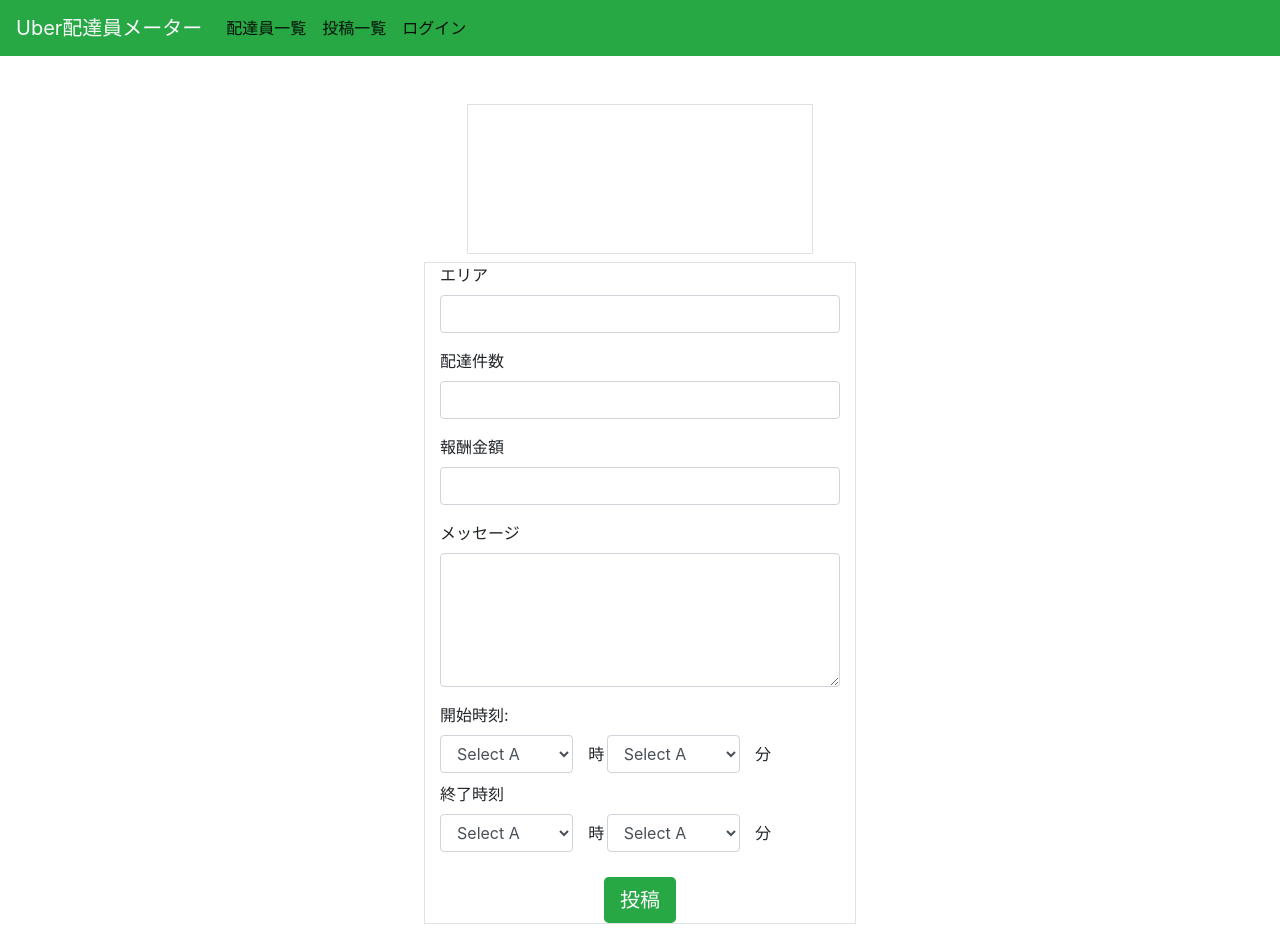
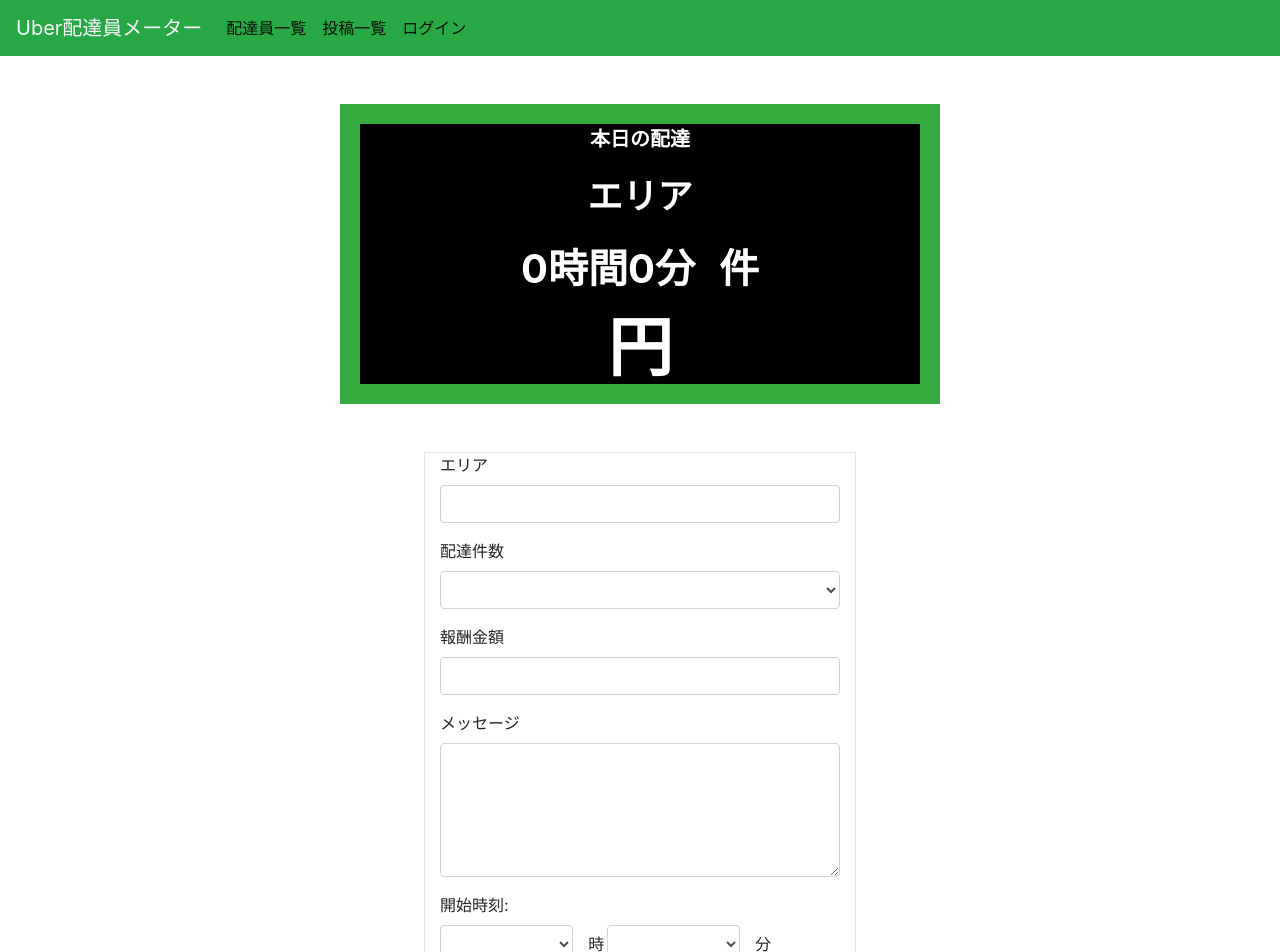
Before and after one commit to tadashimasuda/uber_frontend, a Nuxt app: page /create in a window 1280 px wide. Shown: the top 952 px of the page. Built offline with nearby package versions, Linux system fonts and the light colour scheme.

Commit message:
create func base64 blob

```diff
--- /dev/null
+++ b/components/CreateImgBtn.vue
@@ -0,0 +1,46 @@
+<template>
+  <div class="text-center">
+    <!-- <button
+      class="btn btn-primary btn-lg bg-success border-0"
+      ref="capture"
+    > -->
+    <div class="wrap">
+        <div class="button" ref="capture">作成する</div>
+    </div>
+      <!-- 投稿
+    </button> -->
+  </div>
+</template>
+
+<script>
+export default {
+  mounted() {
+    const elm = this.$refs.capture;
+    const self = this;
+    this.$nextTick(() => {
+      if (process.client) {
+        const h2c = require("html2canvas");
+        elm.addEventListener("click", () => {
+          self.$store.dispatch("post/setLoading", true);
+          window.scrollTo(0, 0);
+          h2c(document.querySelector("#image")).then(canvas => {
+            canvas.toBlob(blob => {
+              const reader = new FileReader();
+              reader.readAsDataURL(blob);
+              reader.onload = function () {
+                const dataURL = this.result;
+                self.handleClick(dataURL);
+              };
+            });
+          });
+        });
+      }
+    });
+  },
+  methods: {
+    handleClick(dataURL) {
+      this.$emit("click", dataURL);
+    },
+  },
+};
+</script>
--- a/package.json
+++ b/package.json
@@ -12,6 +12,7 @@
     "@nuxtjs/auth": "^4.9.1",
     "@nuxtjs/axios": "^5.12.2",
     "core-js": "^3.6.5",
+    "html2canvas": "^1.0.0-rc.7",
     "nuxt": "^2.14.6"
   },
   "devDependencies": {}
--- a/pages/create.vue
+++ b/pages/create.vue
@@ -1,58 +1,191 @@
 <template>
     <div class="container col-10">
-        <div class="post border mt-5 mx-auto col-md-4" style="height:150px">
+        <div class="post mt-5 mx-auto">
+            <div id="image">
+                <p id="img_title">本日の配達</p>
+                <p id="img_area">{{ area }} エリア</p>
+                <div id="img_time_count">
+                    <span id="time">{{ time }}</span>
+                    <span id="count" class="ml-4">{{ count }}件</span>
+                </div>
+                <div id="img_fee">
+                    <span id="fee">{{ fee }}円</span>
+            </div>
+    </div>
         </div>
-        <div class="col-md-5 border mx-auto mt-2">
-            <form @submit.prevent="submit">
-                <div class="form-group ">
+        <div class="col-md-5 border mx-auto mt-5">
+            <form>
+                <div class="form-group">
                     <label>エリア</label>
-                    <input type="text" class="form-control">
-                    <small class="form-text text-danger"></small>
+                    <input v-model="area" type="text" class="form-control">
+                    <small class="form-text text-danger" v-if="errors.area">{{errors.area}}</small>
                 </div>
                 <div class="form-group ">
                     <label>配達件数</label>
-                    <input type="text" class="form-control">
-                    <small class="form-text text-danger"></small>
+                    <select v-model="count" class="form-control">
+                        <option v-for="count in 50" :key="count.id" :value="count">
+                        {{ count }}
+                        </option>
+                    </select>
+                    <small class="form-text text-danger" v-if="errors.count">{{errors.count}}</small>
                 </div>
                 <div class="form-group ">
                     <label>報酬金額</label>
-                    <input type="text" class="form-control">
-                    <small class="form-text text-danger"></small>
+                    <input v-model="fee" type="text" class="form-control">
+                    <small class="form-text text-danger" v-if="errors.fee">{{errors.fee}}</small>
                 </div>
                 <div class="form-group ">
                     <label>メッセージ</label>
-                    <textarea cols="5" rows="5" class="form-control"></textarea>
-                    <small class="form-text text-danger"></small>
+                    <textarea v-model="message" cols="5" rows="5" class="form-control"></textarea>
+                    <small class="form-text text-danger" v-if="errors.message">{{errors.message}}</small>
                 </div>
                 <div class="form-group ">
                     <label>開始時刻:</label>
-                    <div class="hour">
-                        <select class="form-control col-4 d-inline-block">
-                            <option>Select A</option>
+                    <div class="start">
+
+                        <select v-model="start_hour" class="form-control col-4 d-inline-block" >
+                            <option v-for="staer_hour in 24" :key="staer_hour.id" :value="staer_hour">
+                                {{ staer_hour }}
+                            </option>
                         </select>
                         <p class="col-1 d-inline-block">時</p>
-                        <select class="form-control col-4  d-inline-block">
-                            <option>Select A</option>
+                        <select v-model="start_min" class="form-control col-4  d-inline-block">
+                            <option v-for="start_min in 59" :key="start_min.id" :value="start_min">
+                                {{ start_min }}
+                            </option>
                         </select>
                         <p class="col-1 d-inline-block">分</p>
+                    <small class="form-text text-danger" v-if="errors.start_hour">{{errors.start_hour}}</small>
+                    <small class="form-text text-danger" v-if="errors.start_min">{{errors.start_min}}</small>
                     </div>
                     <label>終了時刻</label>
-                    <div class="min">
-                        <select class="form-control col-4 d-inline-block">
-                            <option>Select A</option>
+                    <div class="end">
+                        <select v-model="end_hour" class="form-control col-4 d-inline-block">
+                            <option v-for="end_hour in 24" :key="end_hour.id" :value="end_hour">
+                                {{ end_hour }}
+                            </option>
                         </select>
                         <p class="col-1 d-inline-block">時</p>
-                        <select class="form-control col-4  d-inline-block">
-                            <option>Select A</option>
+                        <select v-model="end_min" class="form-control col-4  d-inline-block">
+                            <option v-for="end_min in 59" :key="end_min.id" :value="end_min">
+                                {{ end_min }}
+                            </option>
                         </select>
                         <p class="col-1 d-inline-block">分</p>
+                    <small class="form-text text-danger" v-if="errors.end_hour">{{errors.end_hour}}</small>
+                    <small class="form-text text-danger" v-if="errors.end_min">{{errors.end_min}}</small>
                     </div>
-
                 </div>
-                <div class="text-center">
-                <button type="submit" class="btn btn-primary btn-lg bg-success border-0">投稿</button>
-                </div>
+                <client-only placeholder="Loading...">
+                    <CreateImgBtn @click="create"/>
+               </client-only>
         </form>
         </div>
     </div>
 </template>
+
+<script>
+import CreateImgBtn from "@/components/CreateImgBtn";
+
+export default {
+    components: {
+        CreateImgBtn,
+    },
+    data(){
+        return{
+                area:'',
+                count:'',
+                fee:'',
+                transport:1,
+                message:'',
+                count:'',
+                start_hour:'',
+                start_min:'',
+                end_hour:'',
+                end_min:'',
+                image:''
+        }
+    },
+
+    computed:{
+        time:function (){
+            let start_time = this.start_hour *60 + this.start_min;
+            let end_time = this.end_hour *60 + this.end_min;
+            let diff=0
+            if(start_time>end_time){
+                diff = start_time-end_time;
+            }else{
+                diff = end_time-start_time;
+            }
+            let h = Math.floor(diff/60);
+            let m =  diff % 60;
+
+            return h + '時間' + m + '分';
+        }
+    },
+    methods:{
+        create(e){
+            this.$store.dispatch("post/setPost",
+            {
+                message: this.message,
+                image: e,
+                area: this.area,
+                fee: this.fee,
+                transport: this.transport,
+                count: this.count,
+                start_hour:this.start_hour,
+                start_min:this.start_min,
+                end_hour:this.end_hour,
+                end_min:this.end_min,
+            });
+        }
+    }
+}
+</script>
+
+<style>
+div#image{
+  background-color: black;
+  border: #35aa3e solid 20px;
+  height: 300px;
+  width: 600px;
+  margin: 0 auto;
+  color: #fff;
+  font-weight: bold;
+  text-align: center;
+}
+p#img_title {
+  font-size: 20px;
+}
+p#img_area {
+  font-size: 35px;
+}
+#time,#count {
+  font-size: 40px;
+}
+div#img_fee {
+  font-size: 65px;
+}
+@media screen and (max-width: 460px) {
+  div#image {
+    border: #35aa3e solid 10px;
+    padding: 20px 0;
+    height: 200px;
+    width: 350px;
+    margin: 0 auto;
+    color: #fff;
+    font-weight: bold;
+    text-align: center;
+    margin-top: 100px;
+  }
+  p#img_area {
+    font-size: 16px;
+  }
+#time,#count {
+    font-size: 30px;
+  }
+  div#img_fee {
+    font-size: 35px;
+  }
+}
+</style>
--- a/pages/login.vue
+++ b/pages/login.vue
@@ -41,7 +41,7 @@
             }).then(data=>{
               console.log(data)
               this.$router.push({
-                path:this.$route.query.redirect||'/dashboard'
+                path:this.$route.query.redirect||'/'
                 })
             }).catch(err=>{
               console.log(err)
--- a/pages/register.vue
+++ b/pages/register.vue
@@ -22,7 +22,6 @@
         <label>パスワード(確認用)</label>
         <input v-model.trim="form.password_confirmation" type="password" class="form-control"/>
         <small class="form-text text-danger" v-if="errors.password_confirmation">{{errors.password_confirmation[0]}}</small>
-
       </div>
       <div class="form-group">
         <label>配達手段</label>
--- a/pages/users/_id/index.vue
+++ b/pages/users/_id/index.vue
@@ -1,35 +1,35 @@
 <template>
     <div class="container col-12">
         <div class="user_img  mx-auto mt-5">
-            <img src="" class="user" alt="">
+            <img :src="'https://uber-s3.s3-ap-northeast-1.amazonaws.com/profile/' + user.img_path" class="user" alt="">
         </div>
-        <h3 class="name text-center mt-2">abberar</h3>
+        <h3 class="name text-center mt-2">{{user.name}}</h3>
         <p class="text-center">
-            <i class="fab fa-twitter-square fa-2x"></i>
+            <a href='http://twitter.com/' + user.twitter_id target="_blank">
+                <i class="fab fa-twitter-square fa-2x"></i>
+            </a>
         </p>
-        <div class="profile col-md-7 mx-auto">
+        <div class="profile col-md-8 mx-auto" v-if="user.profile">
             <h4 class="border-bottom border-success d-inline-block pb-2">プロフィール</h4>
-            <p class="ml-3 border">zsexdrcftvgybhun</p>
+            <p class="ml-3 border">{{user.profile}}</p>
         </div>
-        <div class="chart col-md-7 mx-auto">
+        <div class="chart col-md-8 mx-auto">
             <h4 class="border-bottom border-success d-inline-block pb-2">最近の乗車履歴</h4>
             <!-- chart -->
-        </div>
-        <div class="posts justify-content-center d-flex mt-4">
-            <div class="row col-md-7 justify-content-center">
-                <div class="post col-md-5 border mr-1">
-                    kontento
-                </div>
-                <div class="post col-md-5 border mr-1">
-                    kontento
+            <div class="row ml-5">
+                <div class="posts border col-md-5 ml-1"  v-for="post in posts" :key="post.id">
+                    {{post}}
+                    <nuxt-link :to="`/posts/${post.id}`">
+                        <img :src="'https://uber-s3.s3-ap-northeast-1.amazonaws.com/posts/' + post.img_path" class="border-bottom" alt="">
+                    </nuxt-link>
+                    <p class="text-right">{{post.created_at}}</p>
                 </div>
             </div>
-
         </div>
     </div>
 </template>
 
-<style>
+<style scoped>
 .user_img{
     width: 100px;
 }
@@ -45,4 +45,26 @@
 .post{
     height:150px;
 }
+.post {
+    width: 300px;
+}
 </style>
+
+<script>
+export default {
+  data() {
+    return {
+      user: [],
+      posts: [],
+    };
+  },
+  async asyncData({ route,$axios }) {
+    const id = route.params.id;
+    let {data}  = await $axios.$get(`/user/${id}`);
+    return {
+      user: data,
+      posts:data.posts
+    };
+  },
+};
+</script>
```
Also changed, not shown: pages/index.vue (+57 -24 lines), pages/posts/_id/index.vue (+33 -30 lines), pages/posts/index.vue (+37 -13 lines), pages/users/index.vue (+28 -29 lines), store/post.js (added, +28 -0 lines), 1 other file (tests, documents, lock files or other folders).
